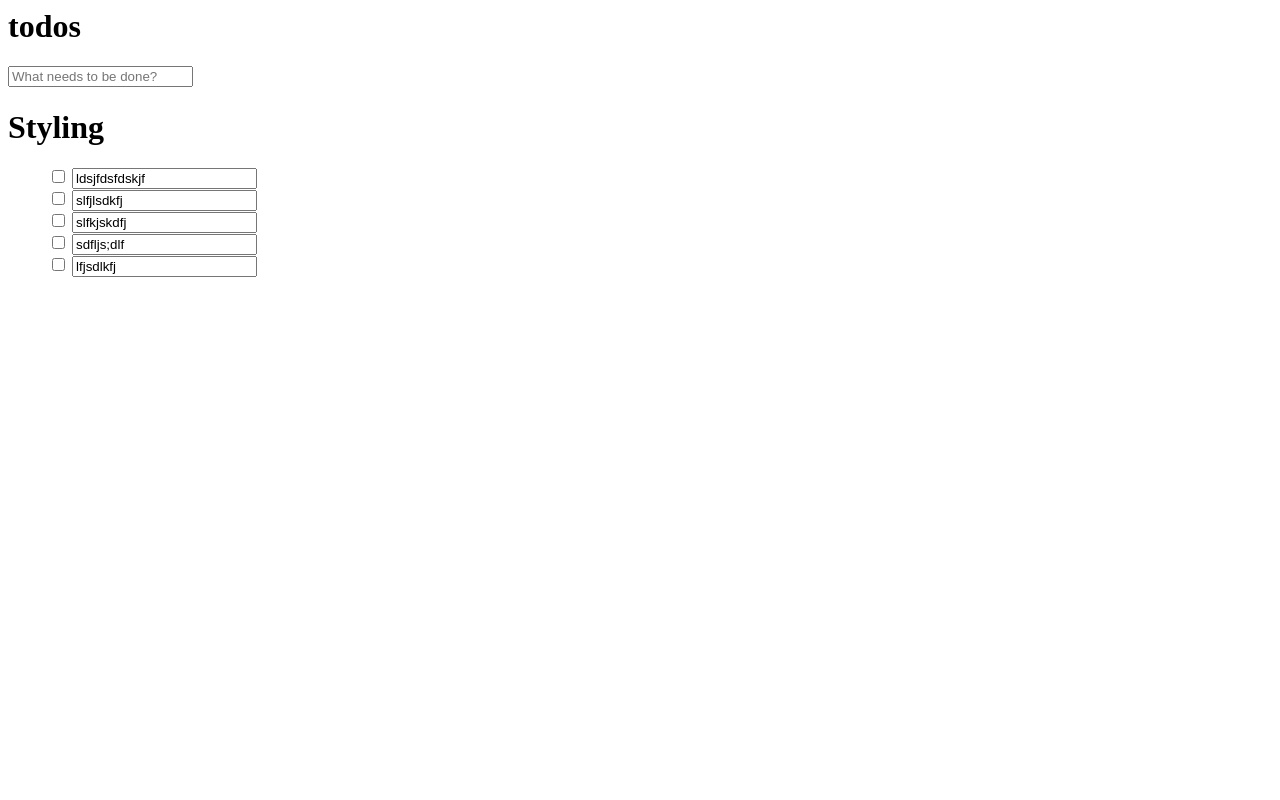
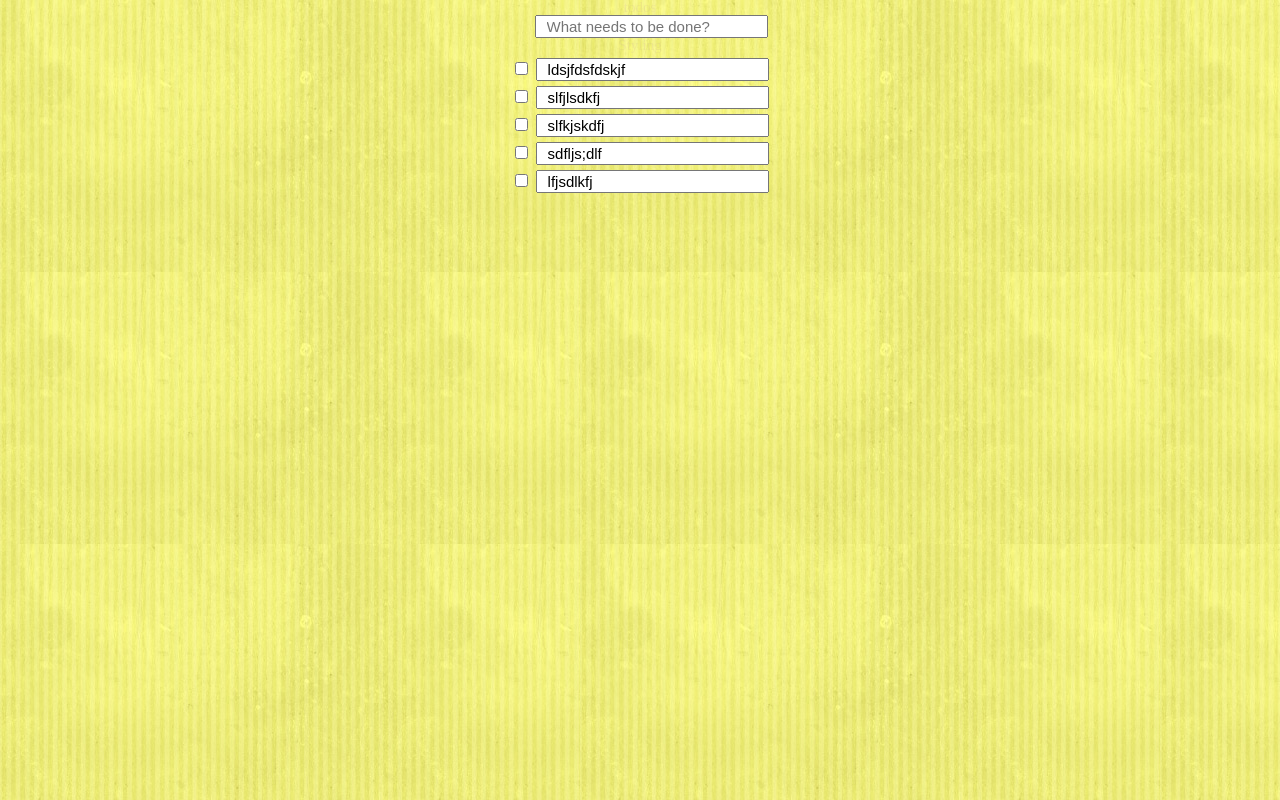
Before and after one commit to olenadyskant/First-app-with-JS, a plain HTML site: page todosMVC by Olena/index.html in a window 1280 px wide. Drawn offline with Linux system fonts and the light colour scheme.

Commit message:
Update index.html

```diff
--- a/todosMVC by Olena/index.html
+++ b/todosMVC by Olena/index.html
@@ -1,15 +1,18 @@
 <html>
+
 <body>
+
+  <div class="content">
     <header class="main-header">
         <h1>todos</h1>
-    <input id="add-new" placeholder ="What needs to be done?" type = text>
+        <input id="add-new" placeholder="What needs to be done?" type=text>
+        <link rel="stylesheet" href="./index.css">
+        </link>
       </header>
-  <form id = "container">
+    <form id="container">
+    </form>
 
-</form>
     <script src="index.js"></script>
-
-
 
     <h1>Styling</h1>
     <form id="container">
@@ -35,6 +38,9 @@
           <input type="text" class="some-input" value="lfjsdlkfj">
         </li>
       </ul>
+  </div>
+
   </form>
 </body>
+
 </html>
```
Lines whose indentation alone changed are shown as unchanged.
